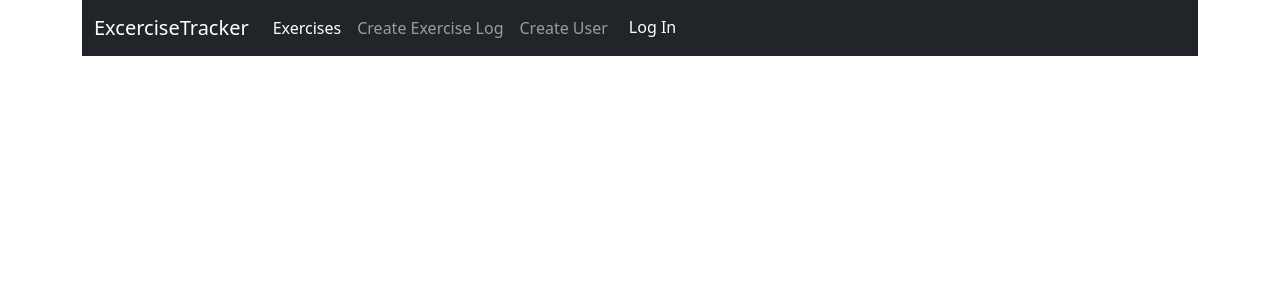
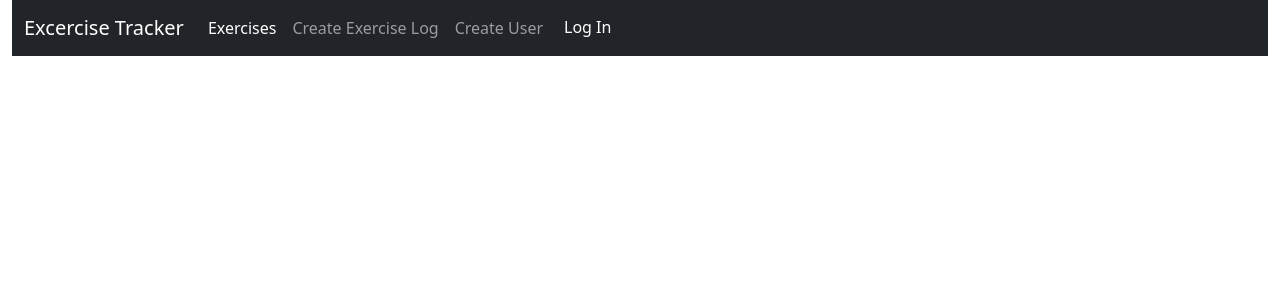
Before and after one commit to adi-gor/Exercise-Tracker, a React (Create React App) app in the folder exercise-tracker/: page /user in a window 1280 px wide. Shown: the top 300 px of the page. Built offline with nearby package versions, Linux system fonts and the light colour scheme.

Commit message:
Bug fixes in frontend

```diff
--- a/exercise-tracker/public/index.html
+++ b/exercise-tracker/public/index.html
@@ -39,5 +39,6 @@
       To begin the development, run `npm start` or `yarn start`.
       To create a production bundle, use `npm run build` or `yarn build`.
     -->
+
   </body>
 </html>
--- a/exercise-tracker/src/App.js
+++ b/exercise-tracker/src/App.js
@@ -25,7 +25,7 @@ function App() {
 
  return (
    <Router>
-     <div className="container">
+     <div className="container-fluid">
      <Navbar isLoggedin={handleLoggedin}/>
       <br/>
       {
--- a/exercise-tracker/src/components/create-exercise.component.js
+++ b/exercise-tracker/src/components/create-exercise.component.js
@@ -129,7 +129,7 @@ export default class CreateExercise extends Component {
             </div>
           </div>
 
-          <div className="form-group">
+          <div className="form-group" style={{paddingTop: "10px"}}>
             <input type="submit" value="Create Exercise Log" className="btn btn-primary" />
           </div>
         </form>
--- a/exercise-tracker/src/components/create-user.component.js
+++ b/exercise-tracker/src/components/create-user.component.js
@@ -44,8 +44,8 @@ export default class CreateUser extends Component {
               onChange={this.onChangeUsername}
               />
         </div>
-        <div className="form-group">
-          <input type="submit" value="Create User" className="btn btn-primary" />
+        <div className="form-group" style={{paddingTop: "10px"}}>
+          <input type="submit" value="Create User" className="btn btn-primary"/>
         </div>
       </form>
     </div>
--- a/exercise-tracker/src/components/navbar.component.js
+++ b/exercise-tracker/src/components/navbar.component.js
@@ -1,15 +1,17 @@
 import React from "react";
 import { Link } from "react-router-dom";
 import { useAuth0 } from "@auth0/auth0-react";
+import "bootstrap/js/src/collapse.js";
+
 
 const Navbar = (props) => {
   const {loginWithRedirect, isAuthenticated, logout} = useAuth0();
   props.isLoggedin(isAuthenticated);
   return (
-    <nav className="navbar navbar-expand-lg navbar-dark bg-dark" >
-      <div className="container">
+    <nav className="navbar navbar-expand-lg navbar-dark bg-dark">
+      <div className="container-fluid">
         <Link className="navbar-brand" to="/">
-          ExcerciseTracker
+          Excercise Tracker
         </Link>
         <button
           className="navbar-toggler"
@@ -42,10 +44,10 @@ const Navbar = (props) => {
             {
               !isAuthenticated ? (
               <li >
-              <button class="btn btn-dark" onClick={() => loginWithRedirect()}>Log In</button>
+              <button className="btn btn-dark" onClick={() => loginWithRedirect()}>Log In</button>
               </li> ) : (
               <li>
-              <button class="btn btn-dark" onClick={() => logout({ logoutParams: { returnTo: window.location.origin } })}>Log Out</button>
+              <button className="btn btn-dark" onClick={() => logout({ logoutParams: { returnTo: window.location.origin } })}>Log Out</button>
               </li> )
             }
           </ul>
```
Also changed, not shown: exercise-tracker/src/App.css (line endings or trailing spaces), exercise-tracker/src/index.css (line endings or trailing spaces).
